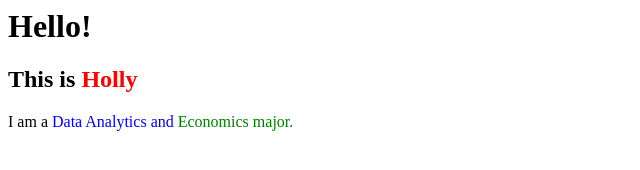
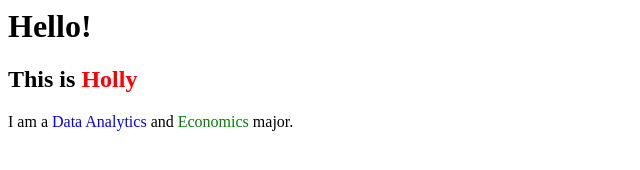
Before and after one commit to HollyDuong/hollyduong.github.io, a plain HTML site: page index.html in a window 1280 px wide. Shown: the full height of the page, 0-640 px from the left. Drawn offline with Linux system fonts and the light colour scheme.

Commit message:
Update index.html

```diff
--- a/index.html
+++ b/index.html
@@ -11,7 +11,7 @@
     <div>
       <h1>Hello!</h1>
       <h2>This is <span class="red">Holly</h2>
-      <p>I am a <span class="blue">Data Analytics and <span class="green">Economics major.</span></p>
+        <p>I am a <span class="blue">Data Analytics</span> and <span class="green">Economics</span> major.</p>
     </div>
   </body>
 </html>
```
